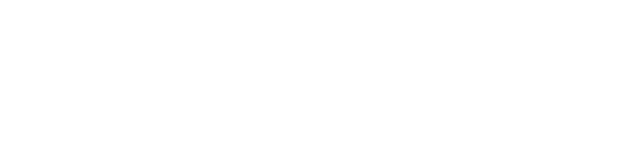
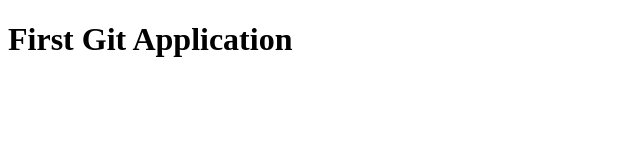
Before and after one commit to Sufiyan-tech/git-three, a plain HTML site: page index.html in a window 1280 px wide. Shown: the whole page, without its empty margins (0-640 px from the left). Drawn offline with Linux system fonts and the light colour scheme.

Commit message:
Added Title And Heading in Index File

```diff
--- a/index.html
+++ b/index.html
@@ -1,9 +1,9 @@
 <!DOCTYPE html>
 <html>
 <head>
-	<title></title>
+	<title>First Git Application</title>
 </head>
 <body>
-
+	<h1>First Git Application</h1>
 </body>
 </html>
```
